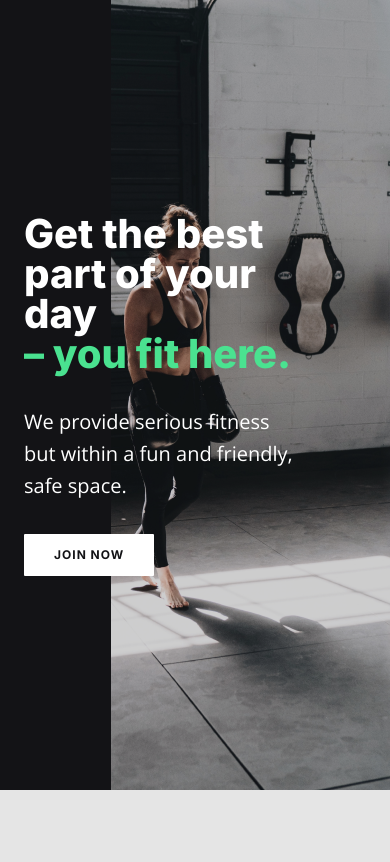
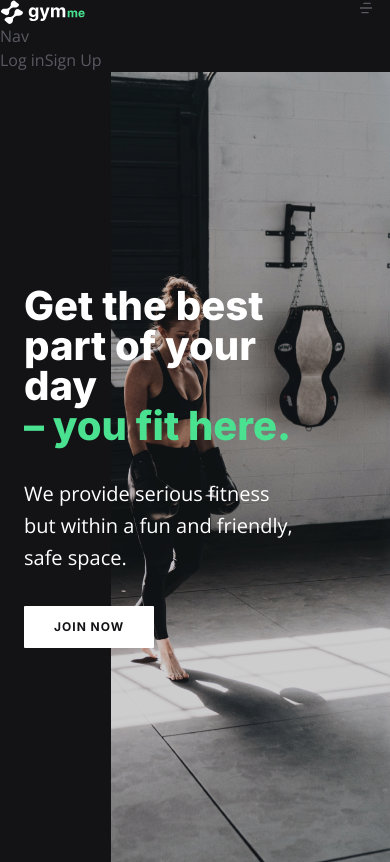
Before and after one commit to Hossein1371za/gym-react-taiwind, a React (Create React App) app: page / in a window 390 px wide. Built offline with nearby package versions, Linux system fonts and the light colour scheme.

Commit message:
header part 1

```diff
--- a/src/App.js
+++ b/src/App.js
@@ -2,6 +2,7 @@ import './App.css';
 import Aos from 'aos';
 import "aos/dist/aos.css"
 
+import Header from './components/Header';
 import Banner from './components/Banner';
 
 function App() {
@@ -11,6 +12,7 @@ function App() {
   })
   return (
     <div className="max-w-[1440px] mx-auto bg-page overflow-hidden relative">
+      <Header/>
       <Banner/>
     </div>
   );
--- /dev/null
+++ b/src/components/Header.js
@@ -0,0 +1,34 @@
+import React, { useState, useEffect } from "react";
+
+import { header } from "../data";
+
+import Nav from "./Nav";
+import NavMobile from "./NavMobile";
+
+import { RiMenu4Fill, RiCloseFill } from "react-icons/ri";
+
+const Header = () => {
+  const [toggleMenu, setToggleMenu] = useState(false);
+  const { logo, btnLoginText, btnSignupText } = header;
+  return (
+    <header className="bg-neutral-500">
+      <a href="">
+        <img src={logo} alt="" />
+      </a>
+      <Nav />
+      <div>
+        <button>{btnLoginText}</button>
+        <button>{btnSignupText}</button>
+      </div>
+      <div
+        onClick={() => setToggleMenu(!toggleMenu)}
+        className="lg:hidden absolute right-4 top-0"
+      >
+        {toggleMenu ? <RiCloseFill /> : <RiMenu4Fill />}
+      </div>
+      {/* <NavMobile /> */}
+    </header>
+  );
+};
+
+export default Header;
--- /dev/null
+++ b/src/components/Nav.js
@@ -0,0 +1,9 @@
+import React from 'react'
+
+const Nav = () => {
+  return (
+    <div>Nav</div>
+  )
+}
+
+export default Nav
--- /dev/null
+++ b/src/components/NavMobile.js
@@ -0,0 +1,9 @@
+import React from 'react'
+
+const NavMobile = () => {
+  return (
+    <div>NavMobile</div>
+  )
+}
+
+export default NavMobile
```
